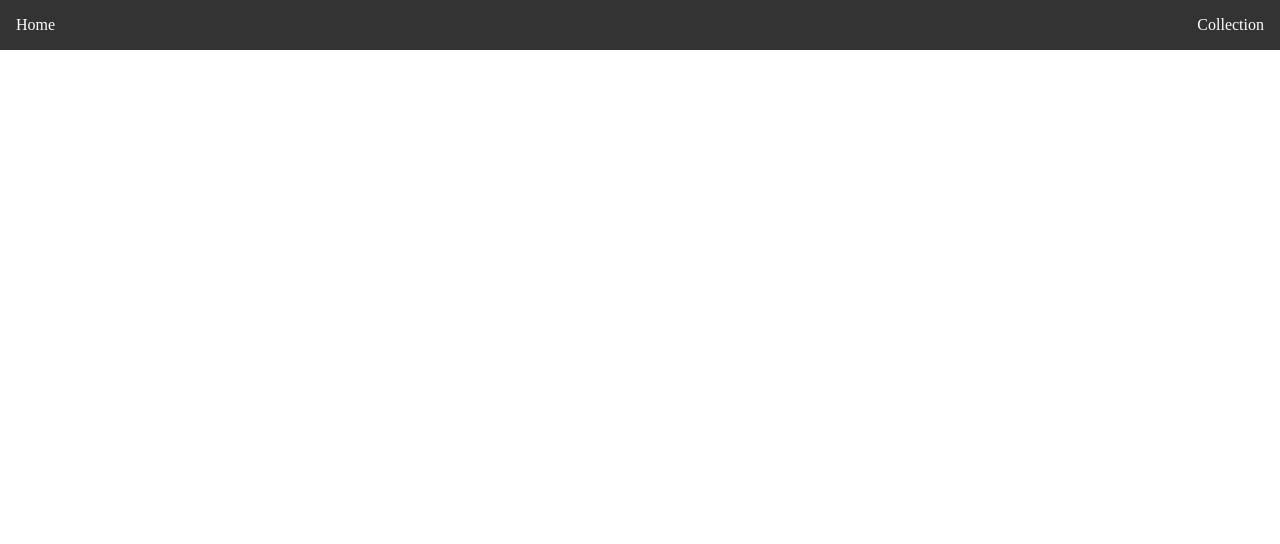
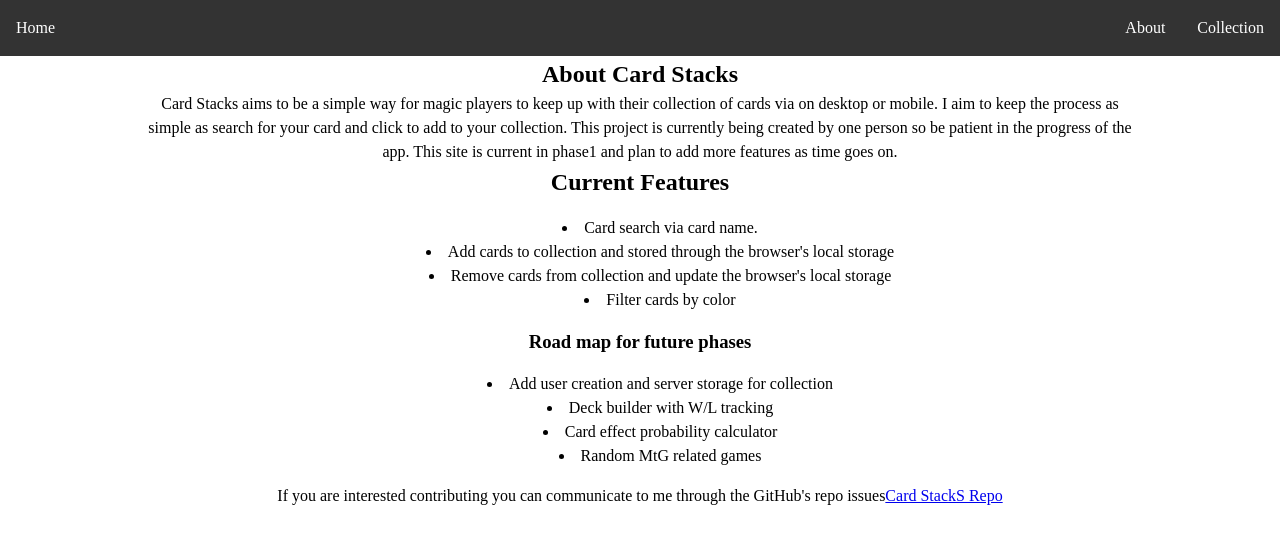
Before and after one commit to grassfinn/MtgCollection, a React (Vite) app: page /about in a window 1280 px wide. Before the commit this address had no page. Shown: the top 544 px of the page. Built offline with nearby package versions, Linux system fonts and the light colour scheme.

Commit message:
Added About Page

```diff
--- a/src/App.jsx
+++ b/src/App.jsx
@@ -4,6 +4,7 @@
 import { Routes, Route } from 'react-router-dom';
 import Homepage from './components/Home';
 import Collection from './components/Collection';
+import About from './components/About';
 
 function App() {
   const location = useLocation();
@@ -81,6 +82,12 @@
             }
           />
           <Route
+            path='/about/'
+            element={About('phase1')}
+            >
+
+          </Route>
+          <Route
             path="/collection/"
             element={
               <Collection
--- a/src/app.css
+++ b/src/app.css
@@ -9,7 +9,12 @@
 
 .App {
   text-align: center;
+  min-height: 100vh;
   margin: 0 auto;
+}
+
+li {
+  list-style-position: inside;
 }
 
 input {
@@ -22,6 +27,17 @@
 .container {
   max-width: 1000px;
   margin: 0 auto;
+}
+
+.flex-col {
+  display: flex;
+  flex-direction: column;
+  align-items: space-between;
+}
+
+/* Nav */
+.flex {
+  display: flex;
 }
 
 /* Cards */
--- /dev/null
+++ b/src/components/About.jsx
@@ -0,0 +1,42 @@
+import React from "react";
+
+
+export default function About(phase){
+    return (
+      <section className="flex-col">
+        <h1>About Card Stacks</h1>
+        <p>
+          Card Stacks aims to be a simple way for magic players to keep up with
+          their collection of cards via on desktop or mobile. I aim to keep the
+          process as simple as search for your card and click to add to your
+          collection. This project is currently being created by one person so
+          be patient in the progress of the app. This site is current in {phase}{' '}
+          and plan to add more features as time goes on.
+        </p>
+        <h2>Current Features</h2>
+        <ul>
+          <li>Card search via card name.</li>
+          <li>
+            Add cards to collection and stored through the browser's local
+            storage
+          </li>
+          <li>
+            Remove cards from collection and update the browser's local storage
+          </li>
+          <li>Filter cards by color</li>
+        </ul>
+        <h3>Road map for future phases </h3>
+        <ul>
+          <li>Add user creation and server storage for collection</li>
+          <li>Deck builder with W/L tracking</li>
+          <li>Card effect probability calculator</li>
+          <li>Random MtG related games</li>
+        </ul>
+        <p>
+          If you are interested contributing you can communicate to me through
+          the GitHub's repo issues
+          <a target="_blank" href="https://github.com/grassfinn/MtgCollection/issues">Card StackS Repo</a>
+        </p>
+      </section>
+    );
+}
--- a/src/components/Collection.jsx
+++ b/src/components/Collection.jsx
@@ -1,7 +1,6 @@
 import React from 'react';
 import Card from './Card';
 import { useLocation } from 'react-router-dom';
-
 
 // TODO
 // if card is already in the collection show the number of cards you have or allow only one of each card.
@@ -11,10 +10,23 @@
   const localStorageObj = JSON.parse(localStorage) || [];
   console.log(props);
 
+  const [message, setMessage] = React.useState('');
+
   // need to have the filter array reset at the start of the render cycle of the component
   React.useEffect(() => {
     props.setFilteredArray(props.items);
   }, []);
+
+  React.useEffect(() => {
+    // setTimeout is similiar to setTimer in JS
+
+    // create a timer that setts the message back to  '
+    const timer = setTimeout(() => {
+      setMessage('');
+    }, 2000);
+    // must clear the time out
+    return () => clearTimeout(timer);
+  }, [message]);
 
   let cardEle = (array) =>
     array.map((item, index) => {
@@ -43,23 +55,35 @@
         return newItems;
       }
       //  If no elements pass the test it returns an empty array. so we need to cover that option
+      setMessage(messages);
+      // setTimeout(setMessage(''),1000)
       return prevItems;
     });
   }
 
+  function resetFilter() {
+    props.setFilteredArray(props.items);
+  }
+
   function messages() {
-    return <h2>Your Collection is Empty.</h2>;
+    return "You don't have any cards of that color in your collection";
   }
 
   return (
     <div>
       <h1>{user}'s Collection</h1>
       <h2>Use the buttons below to filter your cards by color!</h2>
-      <button onClick={() => filterByColor('R')}>Red</button>
-      <button onClick={() => filterByColor('W')}>White</button>
-      <button onClick={() => filterByColor('U')}>Blue</button>
-      <button onClick={() => filterByColor('B')}>Black</button>
-      <button onClick={() => filterByColor('G')}>Green</button>
+      <div className="filter-btn">
+        <button onClick={() => filterByColor('R')}>Red</button>
+        <button onClick={() => filterByColor('W')}>White</button>
+        <button onClick={() => filterByColor('U')}>Blue</button>
+        <button onClick={() => filterByColor('B')}>Black</button>
+        <button onClick={() => filterByColor('G')}>Green</button>
+        <button onClick={resetFilter}>Reset Filter</button>
+      </div>
+      <div>
+        <p>{message}</p>
+      </div>
       {/* check if filtered array then render  or if localstorage is there and render. */}
       <div className="cards-container">
         {localStorage && cardEle(props.filteredArray || localStorageObj)}
--- a/src/components/Home.jsx
+++ b/src/components/Home.jsx
@@ -11,6 +11,7 @@
         This site is a currently in phase 1, You can read about the dev log in
         the about us tab.{' '}
       </h3>
+      <h4> Try searching fire or counter</h4>
       <Search addCards={props.addCards} removeCards={props.removeCards} />
     </div>
   );
--- a/src/components/Nav.jsx
+++ b/src/components/Nav.jsx
@@ -8,7 +8,10 @@
       <nav>
         <Link to="/MtgCollection/">Home</Link>
 
-        <ul className="navbar">
+        <ul className="navbar flex">
+          <li>
+            <Link to="/about">About</Link>
+          </li>
           <li>
             <Link to="/collection">Collection</Link>
           </li>
--- a/src/main.jsx
+++ b/src/main.jsx
@@ -1,5 +1,6 @@
 import App from './App';
 import './app.css';
+import './reset.css'
 import Collection from './components/Collection';
 import Homepage from './components/Home';
 import { createBrowserRouter, RouterProvider, Route } from 'react-router-dom';
--- /dev/null
+++ b/src/reset.css
@@ -0,0 +1,74 @@
+/* Box sizing rules */
+*,
+*::before,
+*::after {
+  box-sizing: border-box;
+}
+
+/* Remove default margin */
+body,
+h1,
+h2,
+h3,
+h4,
+p,
+figure,
+blockquote,
+dl,
+dd {
+  margin: 0;
+}
+
+/* Remove list styles on ul, ol elements with a list role, which suggests default styling will be removed */
+ul[role='list'],
+ol[role='list'] {
+  list-style: none;
+}
+
+/* Set core root defaults */
+html:focus-within {
+  scroll-behavior: smooth;
+}
+
+/* Set core body defaults */
+body {
+  min-height: 100vh;
+  text-rendering: optimizeSpeed;
+  line-height: 1.5;
+}
+
+/* A elements that don't have a class get default styles */
+a:not([class]) {
+  text-decoration-skip-ink: auto;
+}
+
+/* Make images easier to work with */
+img,
+picture {
+  max-width: 100%;
+  display: block;
+}
+
+/* Inherit fonts for inputs and buttons */
+input,
+button,
+textarea,
+select {
+  font: inherit;
+}
+
+/* Remove all animations, transitions and smooth scroll for people that prefer not to see them */
+@media (prefers-reduced-motion: reduce) {
+  html:focus-within {
+   scroll-behavior: auto;
+  }
+
+  *,
+  *::before,
+  *::after {
+    animation-duration: 0.01ms !important;
+    animation-iteration-count: 1 !important;
+    transition-duration: 0.01ms !important;
+    scroll-behavior: auto !important;
+  }
+}
```
Also changed, not shown: 1 other file (tests, documents, lock files or other folders).
